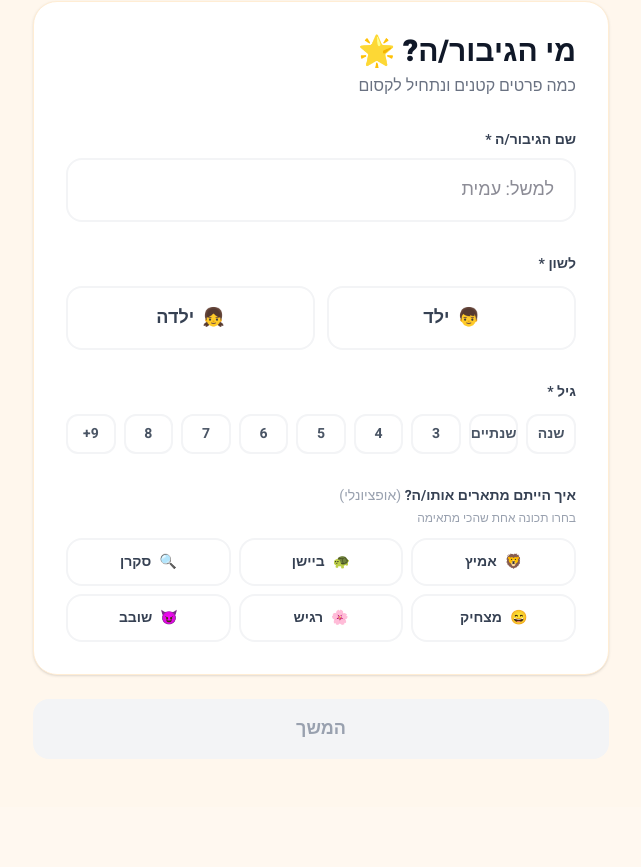
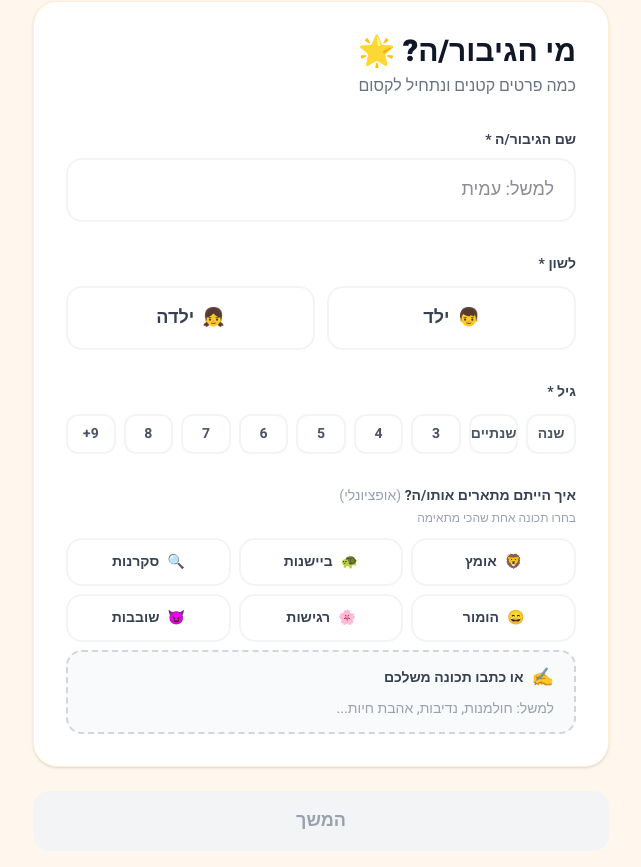
Before and after one commit to omergalog/Taleso, a Next.js app: page /questionnaire in a window 1280 px wide. Shown: the part 239-1106 px from the top of the page, without its empty margins (319-960 px from the left). Before the commit the page ends 1046 px from the top, so only its background shows below. Built offline with nearby package versions, Linux system fonts and the light colour scheme.

Commit message:
Traits: use gender-neutral nouns and add custom trait text input
Co-Authored-By: Claude Sonnet 4.6 <noreply@anthropic.com>

```diff
--- a/src/app/questionnaire/page.tsx
+++ b/src/app/questionnaire/page.tsx
@@ -52,12 +52,12 @@ const WORLDS = [
 const AGES = ["שנה", "שנתיים", "3", "4", "5", "6", "7", "8", "9+"];
 
 const TRAITS = [
-  { id: "brave", emoji: "🦁", label: "אמיץ" },
-  { id: "shy", emoji: "🐢", label: "ביישן" },
-  { id: "curious", emoji: "🔍", label: "סקרן" },
-  { id: "funny", emoji: "😄", label: "מצחיק" },
-  { id: "sensitive", emoji: "🌸", label: "רגיש" },
-  { id: "naughty", emoji: "😈", label: "שובב" },
+  { id: "brave", emoji: "🦁", label: "אומץ" },
+  { id: "shy", emoji: "🐢", label: "ביישנות" },
+  { id: "curious", emoji: "🔍", label: "סקרנות" },
+  { id: "funny", emoji: "😄", label: "הומור" },
+  { id: "sensitive", emoji: "🌸", label: "רגישות" },
+  { id: "naughty", emoji: "😈", label: "שובבות" },
 ];
 
 const TOTAL_STEPS = 4;
@@ -175,7 +175,7 @@ function Step1({ data, update, onNonHebrew }: { data: FormData; update: (d: Part
           איך הייתם מתארים אותו/ה? <span className="text-gray-400 font-normal">(אופציונלי)</span>
         </label>
         <p className="text-xs text-gray-400 mb-3">בחרו תכונה אחת שהכי מתאימה</p>
-        <div className="grid grid-cols-3 gap-2">
+        <div className="grid grid-cols-3 gap-2 mb-2">
           {TRAITS.map((t) => (
             <button
               key={t.id}
@@ -190,6 +190,27 @@ function Step1({ data, update, onNonHebrew }: { data: FormData; update: (d: Part
               {t.label}
             </button>
           ))}
+        </div>
+        <div
+          className={`rounded-2xl border-2 border-dashed px-5 py-3 transition-all cursor-text ${
+            data.trait && !TRAITS.find((t) => t.id === data.trait)
+              ? "border-orange-400 bg-orange-50"
+              : "border-gray-300 bg-gray-50 hover:border-orange-300 hover:bg-orange-50"
+          }`}
+        >
+          <div className="flex items-center gap-2 mb-1">
+            <span className="text-lg">✍️</span>
+            <p className="text-sm font-black text-gray-700">או כתבו תכונה משלכם</p>
+          </div>
+          <input
+            type="text"
+            placeholder="למשל: חולמנות, נדיבות, אהבת חיות..."
+            value={!TRAITS.find((t) => t.id === data.trait) ? data.trait : ""}
+            onFocus={() => { if (TRAITS.find((t) => t.id === data.trait)) update({ trait: "" }); }}
+            onChange={(e) => { const f = hebrewOnly(e.target.value); if (hadNonHebrew(e.target.value, f)) onNonHebrew(); update({ trait: f }); }}
+            maxLength={30}
+            className="w-full text-right text-sm bg-transparent focus:outline-none text-gray-700 placeholder:text-gray-400 font-medium"
+          />
         </div>
       </div>
     </div>
```
